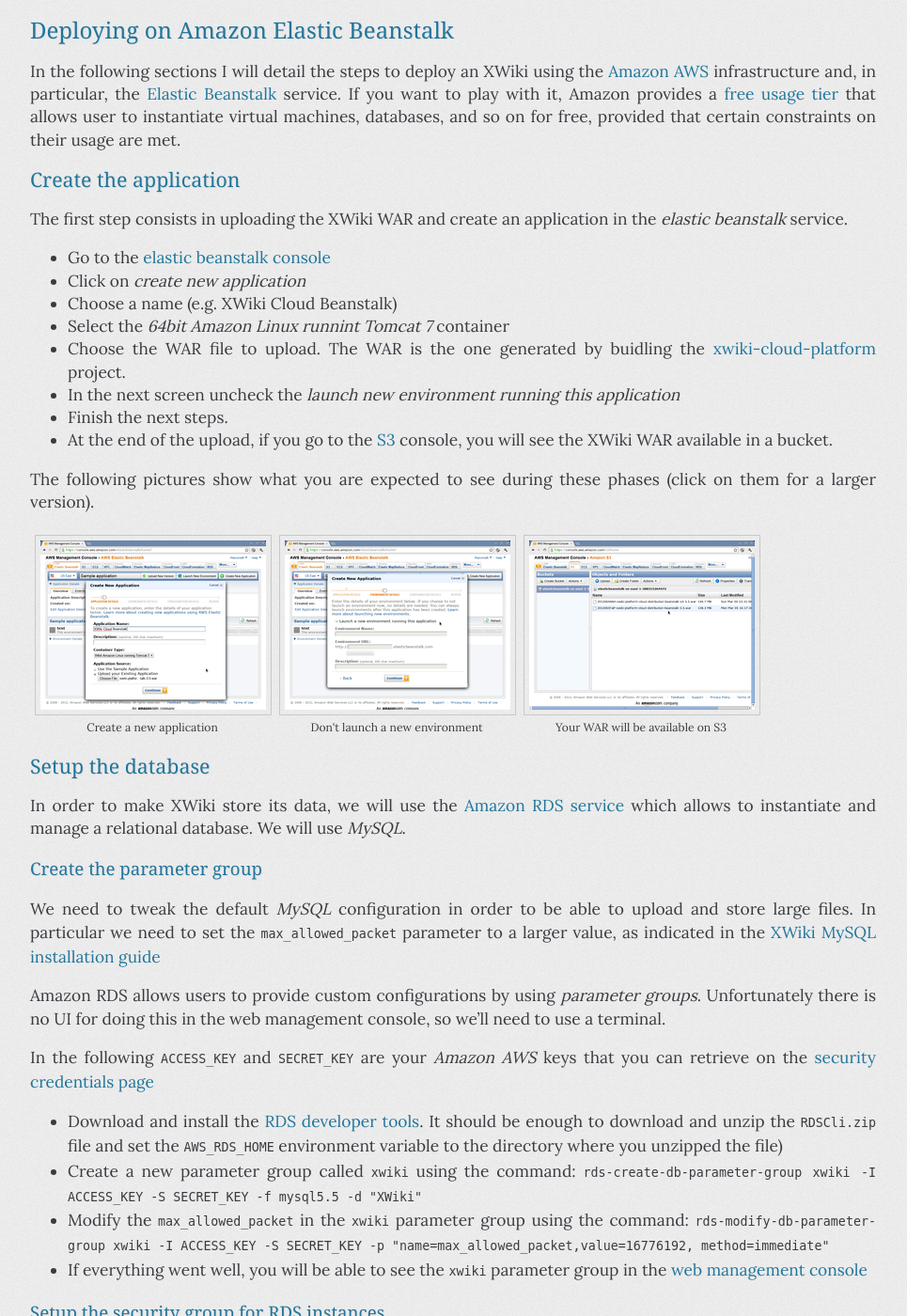
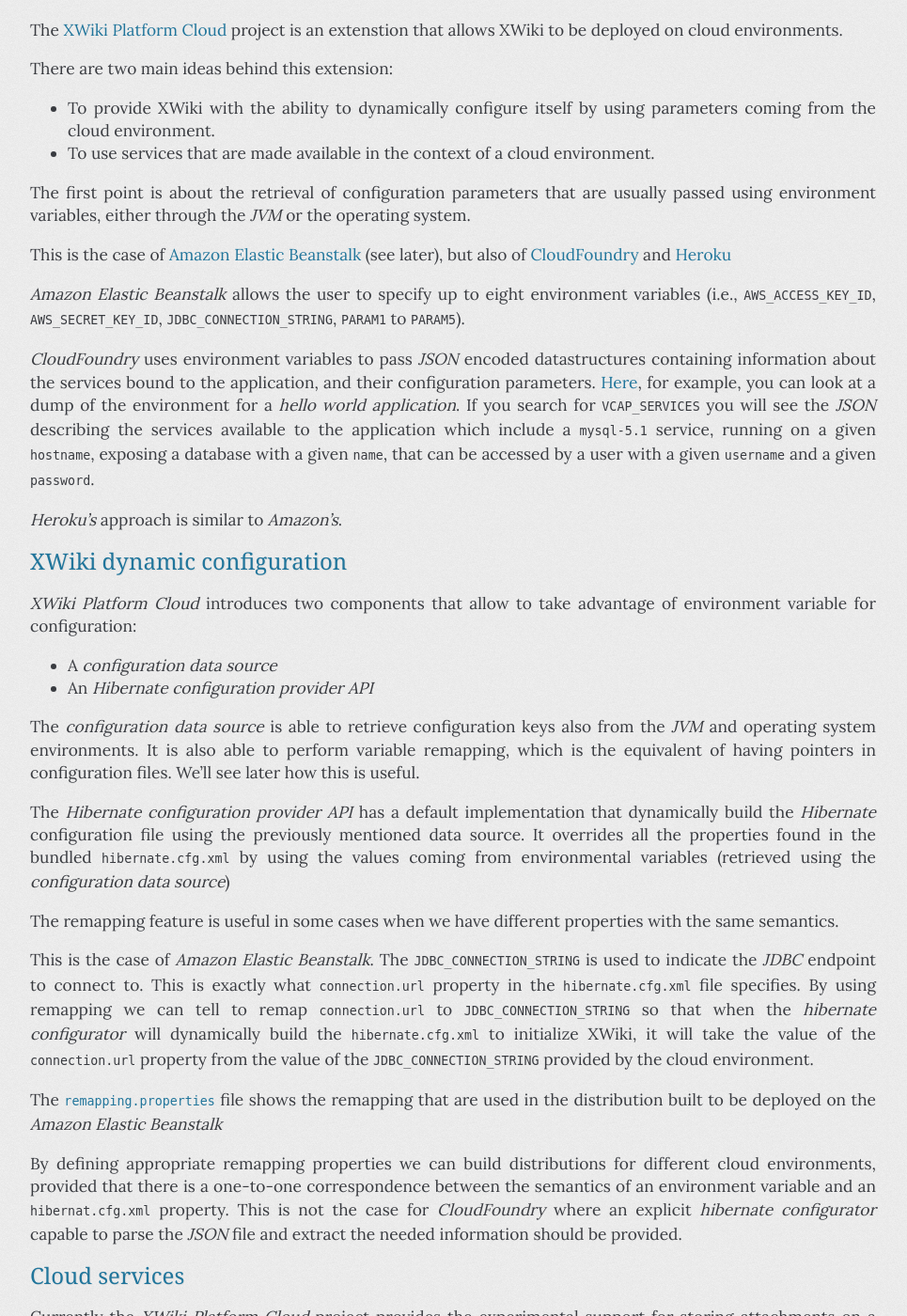
Before and after one commit to fmancinelli/fmancinelli.github.com, a Jekyll site: the page built from _posts/2012-04-06-XWiki_in_the_cloud.markdown, in a window 1280 px wide and 1400 px high, scrolled down 218 px. Shown: the whole window at 94% size, without its empty margins (158-1123 px from the left). Built offline with Jekyll 4.4.1, drawn with Linux system fonts in a browser that asks for light colours; comment, search, counter and statistics services are not loaded; some of the changed text lies outside the part shown.

Commit message:
Finished post

```diff
--- a/_posts/2012-04-06-XWiki_in_the_cloud.markdown
+++ b/_posts/2012-04-06-XWiki_in_the_cloud.markdown
@@ -3,6 +3,46 @@
 title: XWiki in the cloud
 ---
 
+The [XWiki Platform Cloud](https://github.com/xwiki-contrib/xwiki-platform-cloud) project is an extenstion that allows XWiki to be deployed on cloud environments.
+
+There are two main ideas behind this extension:
+
+* To provide XWiki with the ability to dynamically configure itself by using parameters coming from the cloud environment.
+* To use services that are made available in the context of a cloud environment.
+
+The first point is about the retrieval of configuration parameters that are usually passed using environment variables, either through the *JVM* or the operating system.
+
+This is the case of [Amazon Elastic Beanstalk](http://aws.amazon.com/elasticbeanstalk) (see later), but also of [CloudFoundry](https://github.com/SpringSource/cloudfoundry-samples/wiki/Cloud-foundry-environment-variables) and [Heroku](http://devcenter.heroku.com/articles/config-vars)
+
+*Amazon Elastic Beanstalk* allows the user to specify up to eight environment variables (i.e., `AWS_ACCESS_KEY_ID`, `AWS_SECRET_KEY_ID`, `JDBC_CONNECTION_STRING`, `PARAM1` to `PARAM5`).
+
+*CloudFoundry* uses environment variables to pass *JSON* encoded datastructures containing information about the services bound to the application, and their configuration parameters. [Here](http://hello-spring-cli.cloudfoundry.com/env), for example, you can look at a dump of the environment for a *hello world application*. If you search for `VCAP_SERVICES` you will see the *JSON* describing the services available to the application which include a `mysql-5.1` service, running on a given `hostname`, exposing a database with a given `name`, that can be accessed by a user with a given `username` and a given `password`.
+
+*Heroku's* approach is similar to *Amazon's*.
+
+# XWiki dynamic configuration
+
+*XWiki Platform Cloud* introduces two components that allow to take advantage of environment variable for configuration:
+
+* A *configuration data source*
+* An *Hibernate configuration provider API*
+
+The *configuration data source* is able to retrieve configuration keys also from the *JVM* and operating system environments. It is also able to perform variable remapping, which is the equivalent of having pointers in configuration files. We'll see later how this is useful.
+
+The *Hibernate configuration provider API* has a default implementation that dynamically build the *Hibernate* configuration file using the previously mentioned data source.
+It overrides all the properties found in the bundled `hibernate.cfg.xml` by using the values coming from environmental variables (retrieved using the *configuration data source*)
+
+The remapping feature is useful in some cases when we have different properties with the same semantics.
+
+This is the case of *Amazon Elastic Beanstalk*. The `JDBC_CONNECTION_STRING` is used to indicate the *JDBC* endpoint to connect to. This is exactly what `connection.url` property in the `hibernate.cfg.xml` file specifies. By using remapping we can tell to remap `connection.url` to `JDBC_CONNECTION_STRING` so that when the *hibernate configurator* will dynamically build the `hibernate.cfg.xml` to initialize XWiki, it will take the value of the `connection.url` property from the value of the `JDBC_CONNECTION_STRING` provided by the cloud environment.
+
+The [`remapping.properties`](https://github.com/xwiki-contrib/xwiki-platform-cloud/blob/master/xwiki-platform-cloud-distribution/xwiki-platform-cloud-distribution-beanstalk/src/main/webapp/WEB-INF/remapping.properties) file shows the remapping that are used in the distribution built to be deployed on the *Amazon Elastic Beanstalk*
+
+By defining appropriate remapping properties we can build distributions for different cloud environments, provided that there is a one-to-one correspondence between the semantics of an environment variable and an `hibernat.cfg.xml` property. This is not the case for *CloudFoundry* where an explicit *hibernate configurator* capable to parse the *JSON* file and extract the needed information should be provided.
+
+# Cloud services
+
+Currently the *XWiki Platform Cloud* project provides the experimental support for storing attachments on a [Amazon S3](http://aws.amazon.com/s3) compatible storage.
 
 # Deploying on Amazon Elastic Beanstalk
 
@@ -17,7 +57,7 @@
 * Click on *create new application*
 * Choose a name (e.g. XWiki Cloud Beanstalk)
 * Select the *64bit Amazon Linux runnint Tomcat 7* container
-* Choose the WAR file to upload. The WAR is the one generated by buidling the [xwiki-cloud-platform](https://github.com/xwiki-contrib/xwiki-platform-cloud) project.
+* Choose the WAR file to upload. The WAR is the one generated by buidling the [xwiki-cloud-platform](https://github.com/xwiki-contrib/xwiki-platform-cloud/tree/master/xwiki-platform-cloud-distribution/xwiki-platform-cloud-distribution-beanstalk) project.
 * In the next screen uncheck the *launch new environment running this application*
 * Finish the next steps.
 * At the end of the upload, if you go to the [S3](https://console.aws.amazon.com/s3/home?#) console, you will see the XWiki WAR available in a bucket.
@@ -172,28 +212,28 @@
   <div style="margin: 0px auto 0px">
     <div style="float: left; width: 250px; padding: 5px">
 	<a href="/images/XWiki_in_the_cloud/14.png"><img style="display: inline" src="/images/XWiki_in_the_cloud/14_small.png"/></a>
-	<div style="width: 100%; text-align: center; font-size: 0.7em; line-height: 1.1em">MySQL selection</div>
+	<div style="width: 100%; text-align: center; font-size: 0.7em; line-height: 1.1em">Launch new environment</div>
     </div>
     <div style="float: left; width: 250px; padding: 5px">
 	<a href="/images/XWiki_in_the_cloud/15.png"><img style="display: inline" src="/images/XWiki_in_the_cloud/15_small.png"/></a>
-	<div style="width: 100%; text-align: center; font-size: 0.7em; line-height: 1.1em">DB instance details</div>
+	<div style="width: 100%; text-align: center; font-size: 0.7em; line-height: 1.1em">Environment configuration</div>
     </div>
     <div style="float: left; width: 250px; padding: 5px">
 	<a href="/images/XWiki_in_the_cloud/16.png"><img style="display: inline" src="/images/XWiki_in_the_cloud/16_small.png"/></a>
-	<div style="width: 100%; text-align: center; font-size: 0.7em; line-height: 1.1em">Additional configuration</div>
+	<div style="width: 100%; text-align: center; font-size: 0.7em; line-height: 1.1em">Environment configuration summary</div>
     </div>
     <br style="clear: both"/>
     <div style="float: left; width: 250px; padding: 5px">
 	<a href="/images/XWiki_in_the_cloud/17.png"><img style="display: inline" src="/images/XWiki_in_the_cloud/17_small.png"/></a>
-	<div style="width: 100%; text-align: center; font-size: 0.7em; line-height: 1.1em">Management options</div>
+	<div style="width: 100%; text-align: center; font-size: 0.7em; line-height: 1.1em">Environment started</div>
     </div>
     <div style="float: left; width: 250px; padding: 5px">
 	<a href="/images/XWiki_in_the_cloud/18.png"><img style="display: inline" src="/images/XWiki_in_the_cloud/18_small.png"/></a>
-	<div style="width: 100%; text-align: center; font-size: 0.7em; line-height: 1.1em">Configuration summary</div>
+	<div style="width: 100%; text-align: center; font-size: 0.7em; line-height: 1.1em">Edit configuration</div>
     </div>
     <div style="float: left; width: 250px; padding: 5px">
 	<a href="/images/XWiki_in_the_cloud/19.png"><img style="display: inline" src="/images/XWiki_in_the_cloud/19_small.png"/></a>
-	<div style="width: 100%; text-align: center; font-size: 0.7em; line-height: 1.1em">Database endpoint</div>
+	<div style="width: 100%; text-align: center; font-size: 0.7em; line-height: 1.1em">Environment parameter setup</div>
     </div>
     <br style="clear: both"/>
   </div>
@@ -207,11 +247,11 @@
   <div style="margin: 0px auto 0px">
     <div style="float: left; width: 250px; padding: 5px">
 	<a href="/images/XWiki_in_the_cloud/20.png"><img style="display: inline" src="/images/XWiki_in_the_cloud/20_small.png"/></a>
-	<div style="width: 100%; text-align: center; font-size: 0.7em; line-height: 1.1em">MySQL selection</div>
+	<div style="width: 100%; text-align: center; font-size: 0.7em; line-height: 1.1em">XWiki redirect page</div>
     </div>
     <div style="float: left; width: 250px; padding: 5px">
 	<a href="/images/XWiki_in_the_cloud/21.png"><img style="display: inline" src="/images/XWiki_in_the_cloud/21_small.png"/></a>
-	<div style="width: 100%; text-align: center; font-size: 0.7em; line-height: 1.1em">DB instance details</div>
+	<div style="width: 100%; text-align: center; font-size: 0.7em; line-height: 1.1em">XWiki main page</div>
     </div>
     <br style="clear: both"/>
   </div>
@@ -222,3 +262,12 @@
 This service tries to ping an URI of your application (you can setup which one when you launch your environment) in order to understand if it is alive or not. Since XWiki takes some time to initialize, the first time the *health check service* will ping the URI it would believe that XWiki is dead and will put the whole application in an error state and shut it down.
 
 By replacing the standard home page (which is an immediateredirect to the main xwiki page) with a static page we can delay XWiki initialization and make the *health checker* happy.
+
+## Using the S3 storage
+
+The *XWiki Platform Cloud* provides the experimental support for storing attachments on a [Amazon S3](http://aws.amazon.com/s3) compatible storage.
+
+In order to use it you can perform the previously described steps with the following modifications:
+
+* Use the WAR generated by the [xwiki-platform-cloud-distribution-beanstalk-s3](https://github.com/xwiki-contrib/xwiki-platform-cloud/tree/master/xwiki-platform-cloud-distribution/xwiki-platform-cloud-distribution-beanstalk-s3) module.
+* When you configure the edit the configuration of your environment, specify in the `AWS_ACCESS_KEY_ID` and `AWS_SECRET_KEY_ID` the keys you will find on the [security credentials](https://aws-portal.amazon.com/gp/aws/securityCredentials?) page. Specify in `PARAM3` the *S3 bucket* where to store attachments and in `PARAM4` a namespace for your wiki. Attachments will be stored in a subdirectory corresponding to this namespace. This will allow to use a single bucket to store attachments coming from multiple wikis.
```
